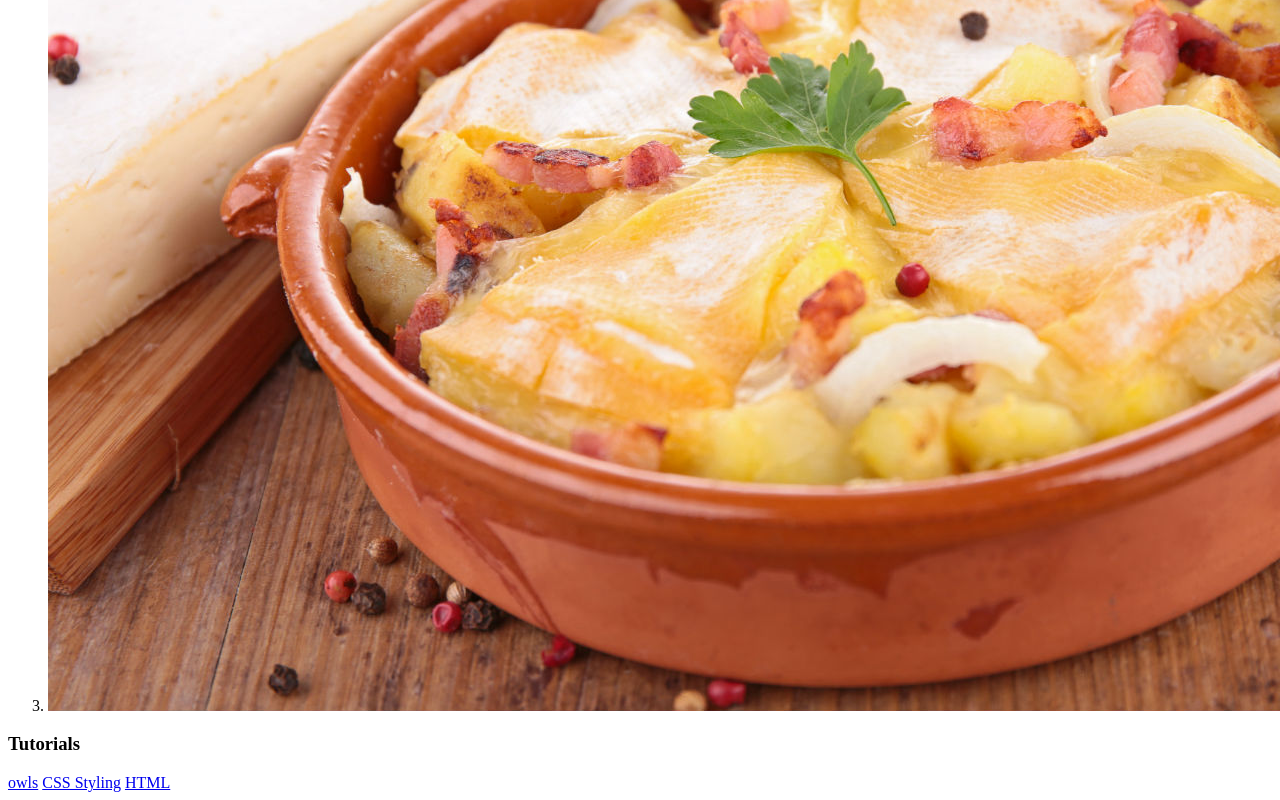
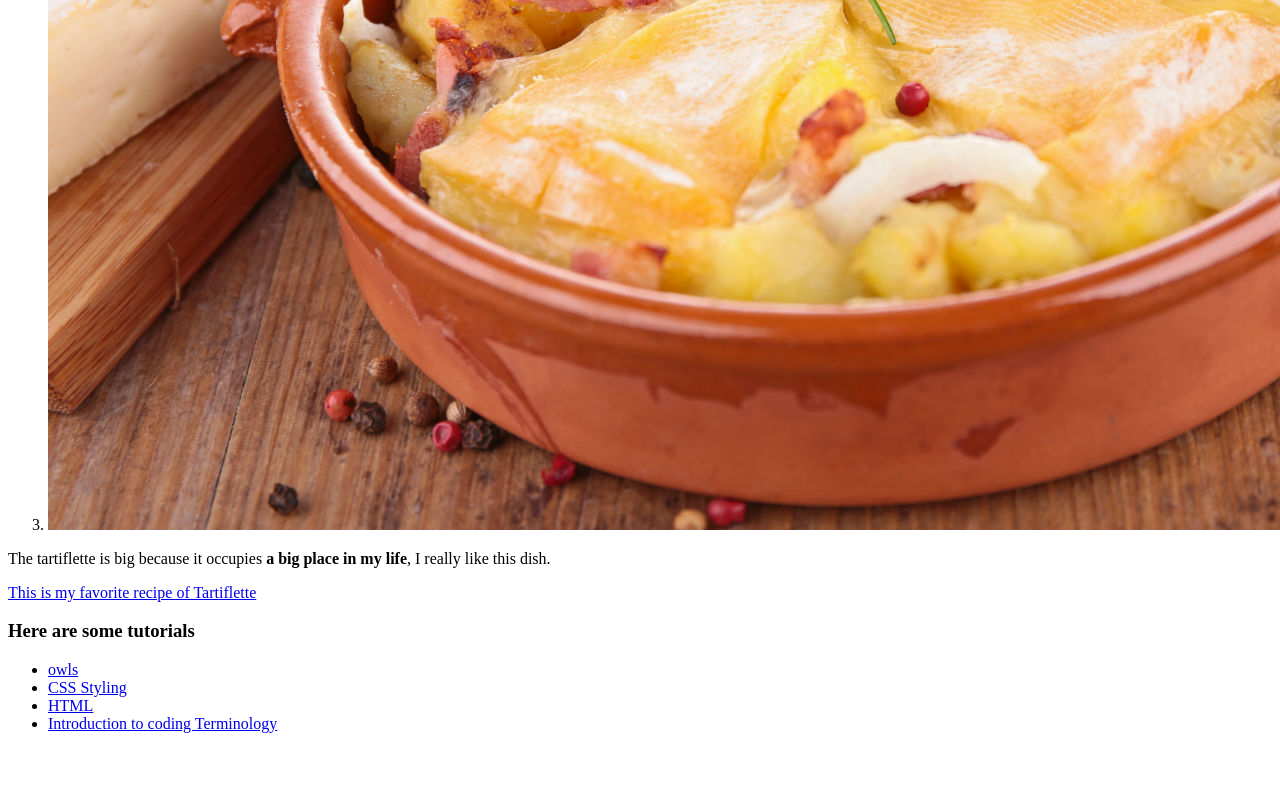
Before and after one commit to Ethelle4444/Ethelle4444.github.io, a plain HTML site: page index.html in a window 1280 px wide. Shown: the part 1166-1966 px from the top of the page. After the commit the page ends 1915 px from the top, so only its background shows below. Drawn offline with Linux system fonts and the light colour scheme.

Commit message:
Add files via upload

```diff
--- a/index.html
+++ b/index.html
@@ -1,22 +1,30 @@
 <!DOCTYPE html>
 <html>
+
 <head>
   <title>Hello World</title>
 </head>
+
 <body>
   <h1> My first webpage</h1>
   <p>Hello World! Hello World!</p>
-        <p> My name is Ethelle GATEAU, I study at INSEEC London.  </p>
+  <p> My name is Ethelle GATEAU, I study at INSEEC London. </p>
   <p> I love food, and I like cheese the most. So I want to introduce you to different foods that I like.</p>
   <h2> My favorite food</h2>
   <ol>
-              <li> <img src="images/Raclette2.jpg" alt= Raclette></li>
-              <li> <img src="images/Fondue.jpg" alt= Fondue ></li>
-              <li> <img src="images/Tartiflette .jpg" alt= Tartiflette ></li>
+    <li> <img src="images/Raclette2.jpg" alt=R aclette></li>
+    <li> <img src="images/Fondue.jpg" alt=F ondue></li>
+    <li> <img src="images/Tartiflette .jpg" alt=T artiflette></li>
   </ol>
-        <h3>Tutorials</h3>
-        <a href="owls.html"> owls</a>
-        <a href="https://codepen.io/ethelle4444/pen/jOENWrZ?editors=1100"> CSS Styling</a>
-        <a href="https://codepen.io/ethelle4444/pen/vYYqoXy"> HTML</a>
+  <p> The tartiflette is big because it occupies <strong>a big place in my life</strong>, I really like this dish.</p>
+  <p><a href="https://cuisine.journaldesfemmes.fr/recette/315581-tartiflette">This is my favorite recipe of Tartiflette</a></p>
+  <h3>Here are some tutorials</h3>
+  <ul>
+    <li> <a href="owls.html"> owls</a></li>
+    <li> <a href="https://codepen.io/ethelle4444/pen/jOENWrZ?editors=1100"> CSS Styling</a></li>
+    <li> <a href="https://codepen.io/ethelle4444/pen/vYYqoXy"> HTML</a> </li>
+    <li> <a href="https://codepen.io/ethelle4444/pen/Exaxqdr"> Introduction to coding Terminology</a></li>
+  </ul>
 </body>
+
 </html>
```
Also changed, not shown: owls.html (+7 -5 lines), images/Fondue.jpg, images/Raclette2.jpg. Lines whose indentation alone changed are shown as unchanged.
